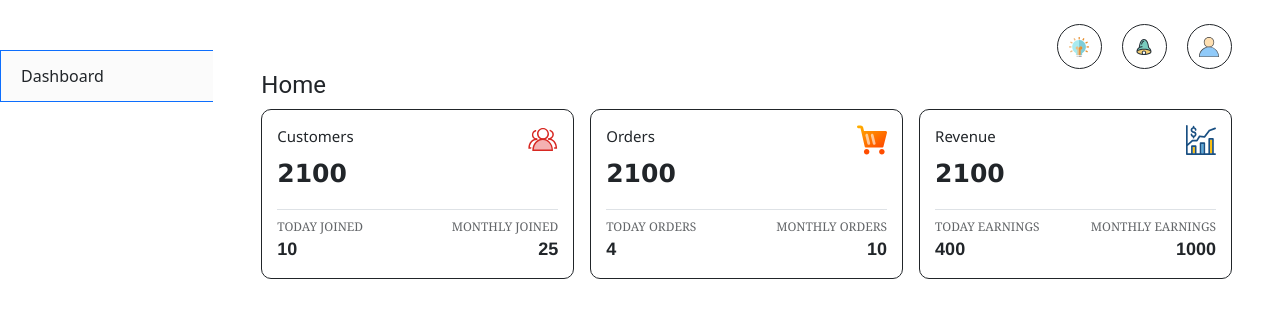
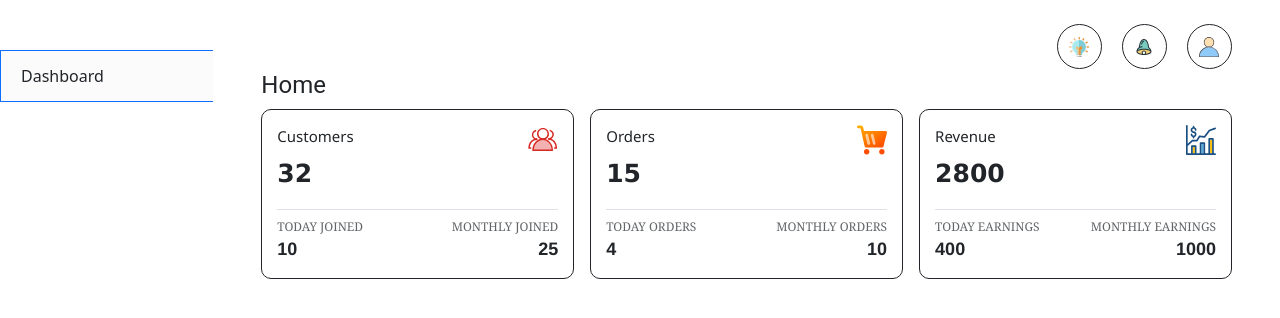
Before and after one commit to SuryArindam/ecommerce_web, a React (Vite) app: page /admin/dashboard/home in a window 1280 px wide. Shown: the top 318 px of the page. Built offline with nearby package versions, Linux system fonts and the light colour scheme.

Commit message:
changed cost data for KPI

```diff
--- a/src/uiComponents/adminDashboard/dashboardHome/dashboardHome.tsx
+++ b/src/uiComponents/adminDashboard/dashboardHome/dashboardHome.tsx
@@ -13,7 +13,7 @@ export const DashboardHome: React.FC = () => {
         <KpiCard
           header="Customers"
           icon={KpiIconType.Customers}
-          totalCount={2100}
+          totalCount={32}
           className="me-3"
           dailyAndMonthlyCount={{ dailyCount: 10, monthlyCount: 25 }}
         />
@@ -21,13 +21,13 @@ export const DashboardHome: React.FC = () => {
           header="Orders"
           className="me-3"
           icon={KpiIconType.Orders}
-          totalCount={2100}
+          totalCount={15}
           dailyAndMonthlyCount={{ dailyCount: 4, monthlyCount: 10 }}
         />
         <KpiCard
           header="Revenue"
           icon={KpiIconType.Revenue}
-          totalCount={2100}
+          totalCount={2800}
           dailyAndMonthlyCount={{ dailyCount: 400, monthlyCount: 1000 }}
         />
       </div>
```
